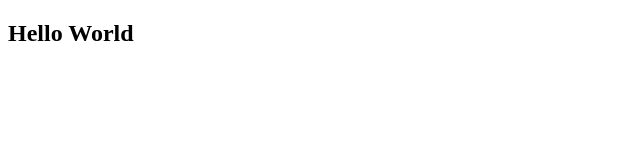
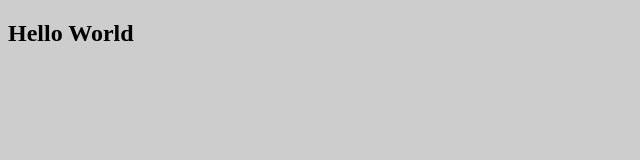
Before and after one commit to gassama15/demo, a plain HTML site: page index.html in a window 1280 px wide. Shown: the whole page, without its empty margins (0-640 px from the left). Drawn offline with Linux system fonts and the light colour scheme.

Commit message:
add some css

```diff
--- /dev/null
+++ b/css/style.css
@@ -0,0 +1,3 @@
+body{
+    background: #bbbb;
+}
--- a/index.html
+++ b/index.html
@@ -6,6 +6,7 @@
     <meta http-equiv="X-UA-Compatible" content="IE=edge">
     <meta name="viewport" content="width=device-width, initial-scale=1.0">
     <title>Simplon</title>
+    <link rel="stylesheet" href="css/style.css">
 </head>
 
 <body>
```
